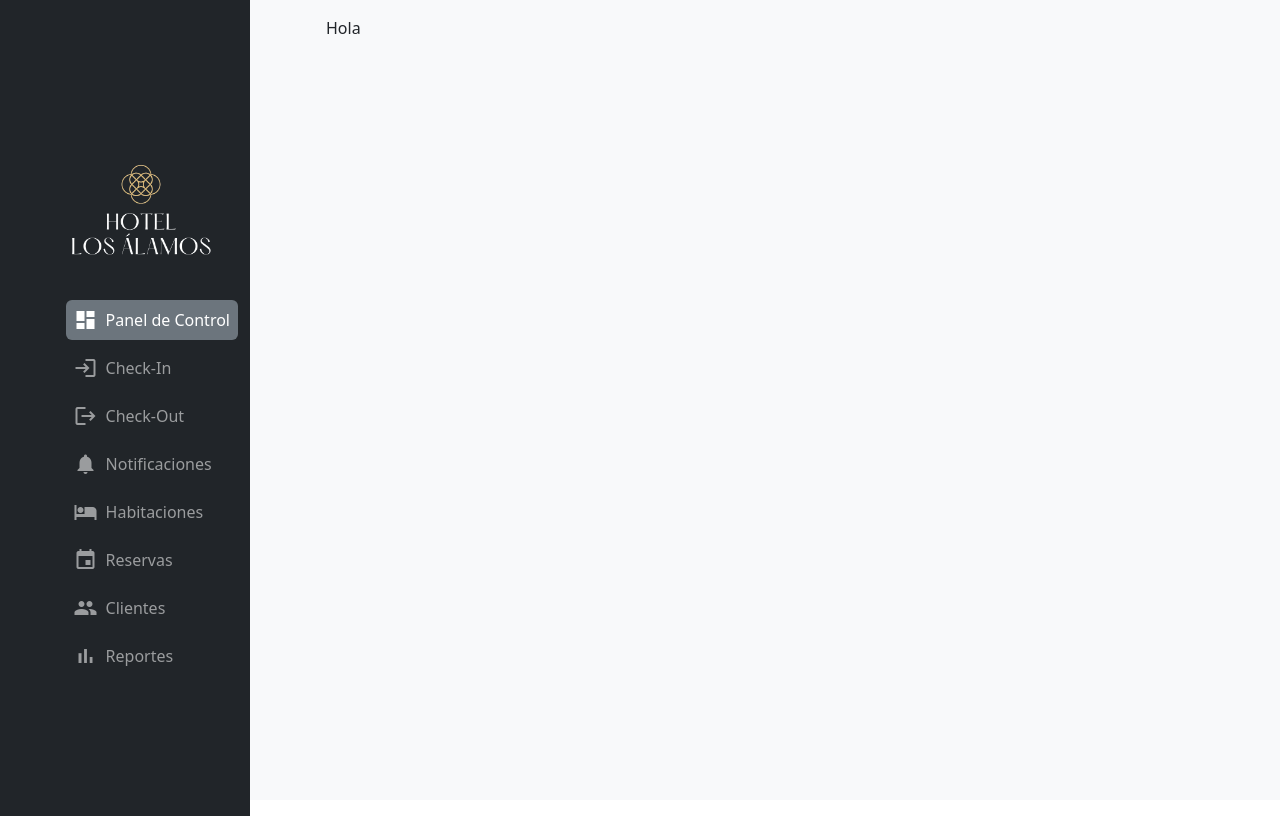
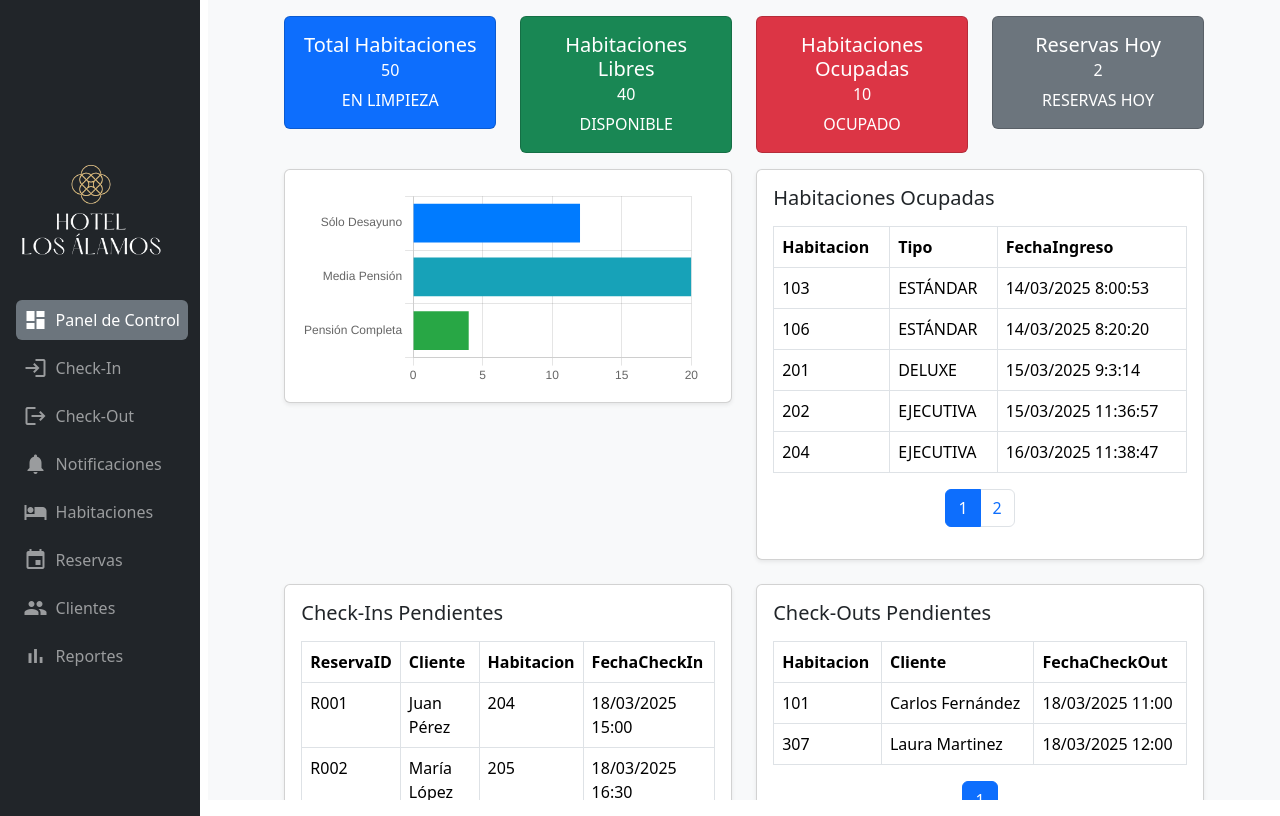
Before and after one commit to tschulzv/hotel_admin, a React (Vite) app in the folder hotel-admin/: page / in a window 1280 px wide. Built offline with nearby package versions, Linux system fonts and the light colour scheme.

Commit message:
panel de control, agregue charts y listado de checkins/outs

```diff
--- a/hotel-admin/package.json
+++ b/hotel-admin/package.json
@@ -11,8 +11,10 @@
   },
   "dependencies": {
     "bootstrap": "^5.3.5",
+    "chart.js": "^4.4.8",
     "react": "^19.0.0",
     "react-bootstrap": "^2.10.9",
+    "react-chartjs-2": "^5.3.0",
     "react-dom": "^19.0.0",
     "react-router-dom": "^7.5.0"
   },
--- a/hotel-admin/src/components/Layout.jsx
+++ b/hotel-admin/src/components/Layout.jsx
@@ -6,7 +6,7 @@ const Layout = ({children}) => {
   return (
     <div className="d-flex min-vh-100">
       <div className="min-vh-100 h-100" style={{ width: "250px"}}>
-      <div className="sidebar min-vh-100" style={{ width: "250px", height: "100%"}}>
+      <div className="sidebar min-vh-100" style={{ width: "200px", height: "100%"}}>
         <Navigation />
       </div>
     </div>
--- /dev/null
+++ b/hotel-admin/src/components/PensionChart.jsx
@@ -0,0 +1,41 @@
+import React from 'react';
+import { Bar } from 'react-chartjs-2';
+import { Chart as ChartJS, BarElement, CategoryScale, LinearScale, Tooltip } from 'chart.js';
+
+ChartJS.register(BarElement, CategoryScale, LinearScale, Tooltip);
+
+function PensionChart() {
+    const data = {
+        labels: ['Sólo Desayuno', 'Media Pensión', 'Pensión Completa'],
+        datasets: [{
+            label: 'Cantidad',
+            data: [12, 20, 4],
+            backgroundColor: ['#007bff', '#17a2b8', '#28a745']
+        }]
+    };
+
+    const options = {
+        indexAxis: 'y',
+        plugins: {
+            legend: { display: false },
+            tooltip: {
+                callbacks: {
+                    label: function(context) {
+                        return `Cantidad: ${context.raw}`;
+                    }
+                }
+            }
+        },
+        scales: {
+            x: { beginAtZero: true }
+        }
+    };
+
+    return (
+        <div style={{ width: '400px', height: '200px' }}>
+            <Bar data={data} options={options} />
+        </div>
+    );
+}
+
+export default PensionChart;
--- a/hotel-admin/src/pages/Home.page.jsx
+++ b/hotel-admin/src/pages/Home.page.jsx
@@ -1,11 +1,101 @@
 import React from 'react'
-import {Container} from 'react-bootstrap';
+import { Container, Row, Col, Card } from 'react-bootstrap';
+import RoomCard from '../components/RoomCard';
+import PensionChart from '../components/PensionChart';
+import PaginatedTable from '../components/PaginatedTable';
 
+const tarjetas = [
+  { numero: "Total Habitaciones", tipo: "50", estado: "EN LIMPIEZA", color: "primary" },
+  { numero: "Habitaciones Libres", tipo: "40", estado: "DISPONIBLE", color: "success" },
+  { numero: "Habitaciones Ocupadas", tipo: "10", estado: "OCUPADO", color: "danger" },
+  { numero: "Reservas Hoy", tipo: "2", estado: "RESERVAS HOY", color: "secondary" },
+];
+const habitacionesOcupadas = [
+  { Habitacion: '103', Tipo: 'ESTÁNDAR', FechaIngreso: '14/03/2025 8:00:53' },
+  { Habitacion: '106', Tipo: 'ESTÁNDAR', FechaIngreso: '14/03/2025 8:20:20' },
+  { Habitacion: '201', Tipo: 'DELUXE', FechaIngreso: '15/03/2025 9:3:14' },
+  { Habitacion: '202', Tipo: 'EJECUTIVA', FechaIngreso: '15/03/2025 11:36:57' },
+  { Habitacion: '204', Tipo: 'EJECUTIVA', FechaIngreso: '16/03/2025 11:38:47' },
+  { Habitacion: '312', Tipo: 'PRESIDENCIAL', FechaIngreso: '17/03/2025 15:2:48' },
+  { Habitacion: '315', Tipo: 'PRESIDENCIAL', FechaIngreso: '17/03/2025 15:10:47' },
+  { Habitacion: '400', Tipo: 'DELUXE', FechaIngreso: '17/03/2025 20:16:50' },
+  { Habitacion: '408', Tipo: 'EJECUTIVA', FechaIngreso: '17/03/2025 7:25:13' },
+  { Habitacion: '407', Tipo: 'EJECUTIVA', FechaIngreso: '17/03/2025 8:0:15' },
+];
 
+const checkInsPendientes = [
+  { ReservaID: 'R001', Cliente: 'Juan Pérez', Habitacion: '204', FechaCheckIn: '18/03/2025 15:00' },
+  { ReservaID: 'R002', Cliente: 'María López', Habitacion: '205', FechaCheckIn: '18/03/2025 16:30' },
+  // ... más registros
+];
+
+const checkOutsPendientes = [
+  { Habitacion: '101', Cliente: 'Carlos Fernández', FechaCheckOut: '18/03/2025 11:00' },
+  { Habitacion: '307', Cliente: 'Laura Martinez', FechaCheckOut: '18/03/2025 12:00' },
+  // ... más registros
+];
 const Home = () => {
   return (
     <Container className="px-5" fluid>
-        Hola
+      <Row>
+        {tarjetas.map((card, idx) => {
+          const color = card.color;
+          return (
+            <Col xs={1} sm={1} md={1} lg={3} key={idx} className="mb-3">
+              <RoomCard
+                numero={card.numero}
+                tipo={card.tipo}
+                estado={card.estado}
+                color={color}
+                icono=""
+              />
+            </Col>
+          );
+        })}
+      </Row>
+      <Row>
+        {/* Parte Izquierda: Gráfico */}
+        <Col lg={6} md={12}>
+          <Card className="p-3 shadow-sm mb-4">
+            <PensionChart />
+          </Card>
+        </Col>
+
+        {/* Parte Derecha: Tabla */}
+        <Col lg={6} md={12}>
+          <Card className="p-3 shadow-sm mb-4">
+            <h5 className="mb-3">Habitaciones Ocupadas</h5>
+            <PaginatedTable
+              data={habitacionesOcupadas}
+              rowActions={[]}
+              rowsPerPage={5}
+            />
+          </Card>
+        </Col>
+      </Row>
+      {/* Listas de check-ins y check-outs pendientes */}
+      <Row>
+        <Col lg={6} md={12}>
+          <Card className="p-3 shadow-sm mb-4">
+            <h5 className="mb-3">Check-Ins Pendientes</h5>
+            <PaginatedTable
+              data={checkInsPendientes}
+              rowActions={[]}  // puedes agregar botones si quieres
+              rowsPerPage={5}
+            />
+          </Card>
+        </Col>
+        <Col lg={6} md={12}>
+          <Card className="p-3 shadow-sm mb-4">
+            <h5 className="mb-3">Check-Outs Pendientes</h5>
+            <PaginatedTable
+              data={checkOutsPendientes}
+              rowActions={[]}  // puedes agregar botones si quieres
+              rowsPerPage={5}
+            />
+          </Card>
+        </Col>
+      </Row>
     </Container>
   )
 }
--- a/hotel-admin/src/pages/Rooms.page.jsx
+++ b/hotel-admin/src/pages/Rooms.page.jsx
@@ -1,6 +1,7 @@
 import React from 'react'
 import RoomCard from '../components/RoomCard.jsx'
 import { Container, Dropdown, Button, Row, Col } from 'react-bootstrap'
+import PensionChart from '../components/PensionChart.jsx';
 
 
 const habitaciones = [
@@ -86,8 +87,10 @@ function Rooms() {
                                 icono={icono}
                             />
                         </Col>
+
                     );
                 })}
+                <PensionChart className="mb-3" />
             </Row>
         </Container>
     )
```
Also changed, not shown: 1 other file (tests, documents, lock files or other folders).
